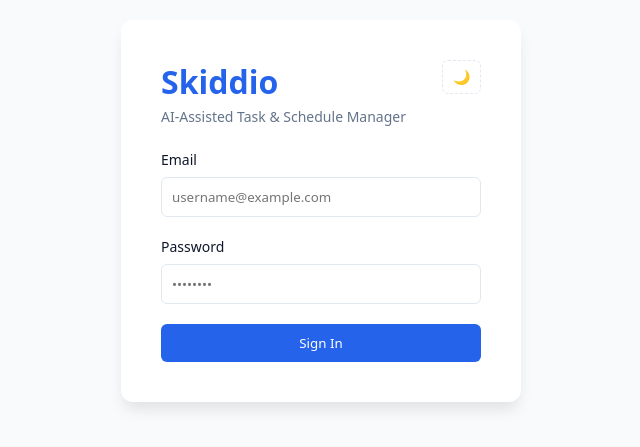
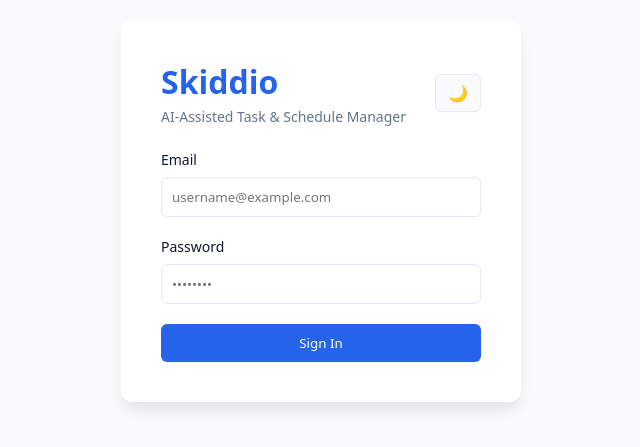
Before and after one commit to denverjamesplawas05-ui/skiddio-development, a plain HTML site: page index.html in a window 1280 px wide. Shown: the part 189-636 px from the top of the page, 319-959 px from the left. Drawn offline with Linux system fonts and the light colour scheme.

Commit message:
fixed the bugged dark mode option

```diff
--- a/index.html
+++ b/index.html
@@ -4,18 +4,18 @@
   <meta charset="UTF-8">
   <meta name="viewport" content="width=device-width, initial-scale=1.0">
   <title>Skiddio - AI Task Manager</title>
-  <link rel="stylesheet" href="styles.css">
+  <link rel="stylesheet" href="./styles.css">
 </head>
 <body>
 
   <div id="auth-container" class="auth-wrapper">
     <div class="auth-card">
-      <div style="display: flex; justify-content: space-between; align-items: flex-start;">
+      <div class="auth-header">
         <div class="brand">
           <h1>Skiddio</h1>
           <p>AI-Assisted Task & Schedule Manager</p>
         </div>
-        <button type="button" id="auth-theme-toggle" class="btn-theme-toggle" style="width: auto; padding: 0.4rem 0.6rem; margin: 0;">
+        <button type="button" id="auth-theme-toggle" class="btn-auth-theme" aria-label="Toggle Theme">
           <span id="auth-theme-icon">🌙</span>
         </button>
       </div>
@@ -124,8 +124,8 @@
     </div>
   </div>
 
-  <script src="js/rescheduler.js"></script>
-  <script src="js/calendar.js"></script>
-  <script src="js/app.js"></script>
+  <script src="./js/rescheduler.js"></script>
+  <script src="./js/calendar.js"></script>
+  <script src="./js/app.js"></script>
 </body>
 </html>
--- a/styles.css
+++ b/styles.css
@@ -58,6 +58,16 @@ body {
   box-shadow: 0 10px 15px -3px rgba(0, 0, 0, 0.1);
   width: 100%;
   max-width: 400px;
+  position: relative;
+  z-index: 10;
+}
+
+.auth-header {
+  display: flex;
+  justify-content: space-between;
+  align-items: center;
+  width: 100%;
+  margin-bottom: 1.5rem;
 }
 
 .brand h1 {
@@ -68,7 +78,27 @@ body {
 .brand p {
   color: var(--text-muted);
   font-size: 0.875rem;
-  margin-bottom: 1.5rem;
+}
+
+.btn-auth-theme {
+  background: var(--bg-color);
+  border: 1px solid var(--border);
+  color: var(--text-main);
+  padding: 0.5rem 0.75rem;
+  border-radius: 6px;
+  cursor: pointer;
+  font-size: 1rem;
+  display: inline-flex;
+  align-items: center;
+  justify-content: center;
+  line-height: 1;
+  min-width: 38px;
+  min-height: 38px;
+  z-index: 20;
+}
+
+.btn-auth-theme:hover {
+  border-color: var(--primary);
 }
 
 .form-group {
```
